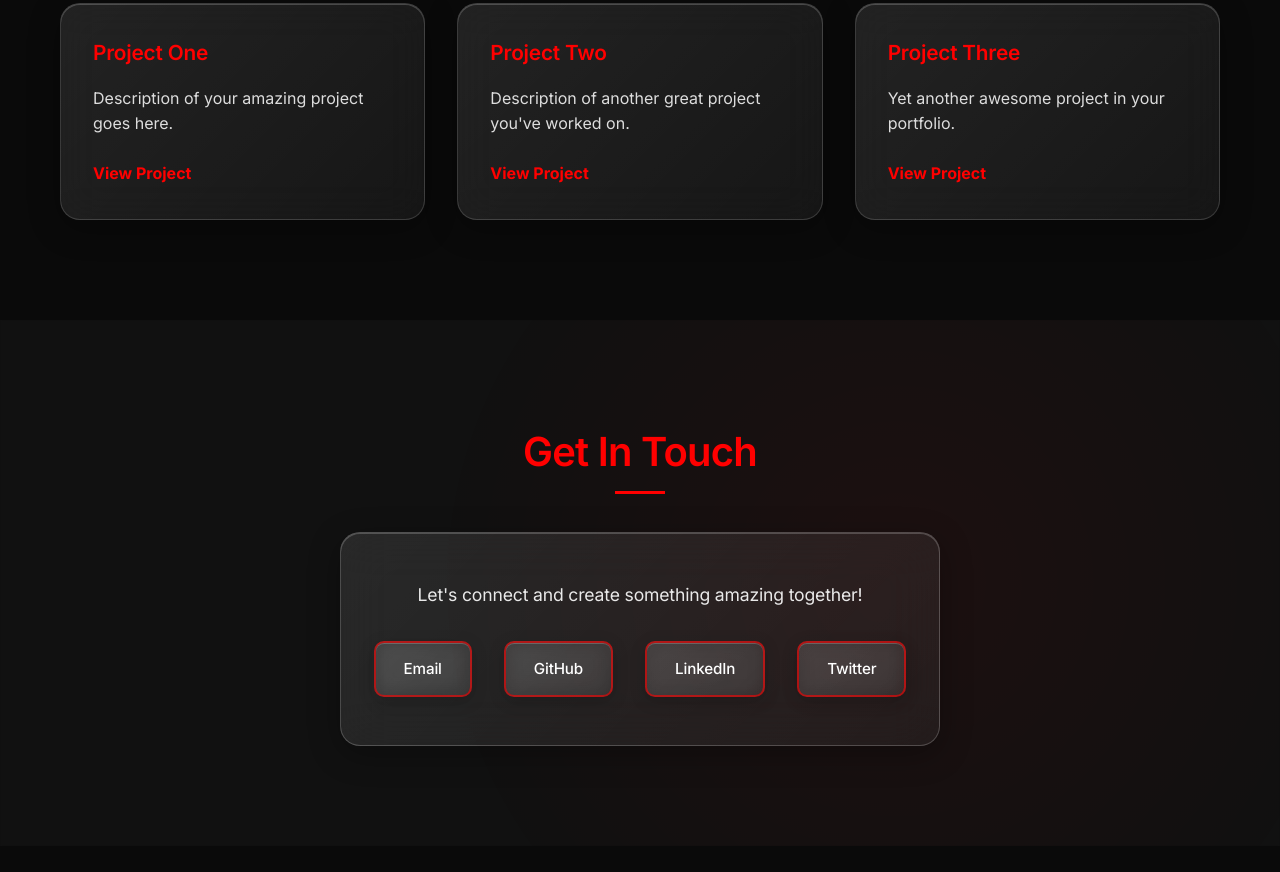
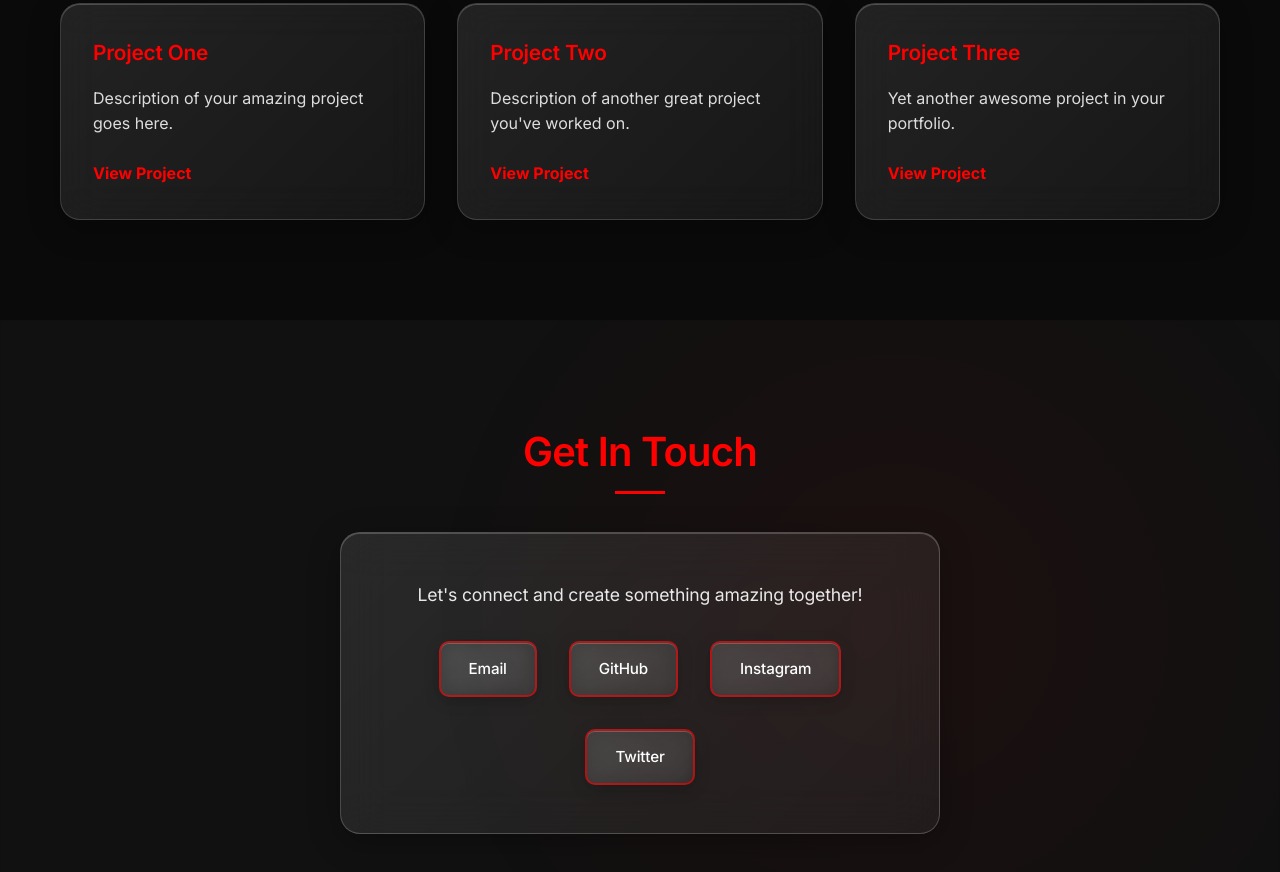
Before and after one commit to madxmohiit-creator/madxmohiit-creator, a plain HTML site: page index.html in a window 1280 px wide. Shown: the part 1563-2435 px from the top of the page. Before the commit the page ends 2409 px from the top, so only its background shows below. Drawn offline with Linux system fonts and the light colour scheme.

Commit message:
Update index.html

```diff
--- a/index.html
+++ b/index.html
@@ -95,8 +95,8 @@
                 <p>Let's connect and create something amazing together!</p>
                 <div class="contact-links">
                     <a href="mailto:your@email.com" class="contact-link">Email</a>
-                    <a href="#" class="contact-link">GitHub</a>
-                    <a href="#" class="contact-link">LinkedIn</a>
+                    <a href="https://github.com/madxmohiit-creator" class="contact-link">GitHub</a>
+                    <a href="https://www.instagram.com/axolotl__11/" class="contact-link">Instagram</a>
                     <a href="#" class="contact-link">Twitter</a>
                 </div>
             </div>
```
